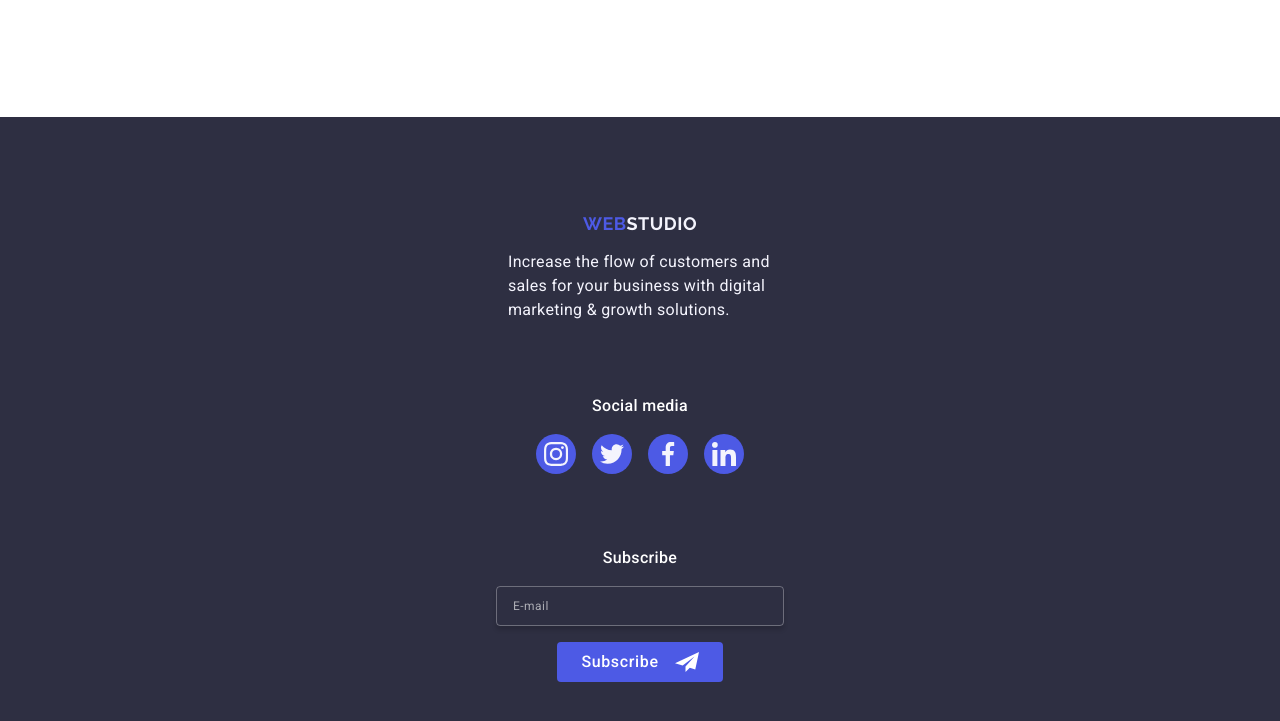
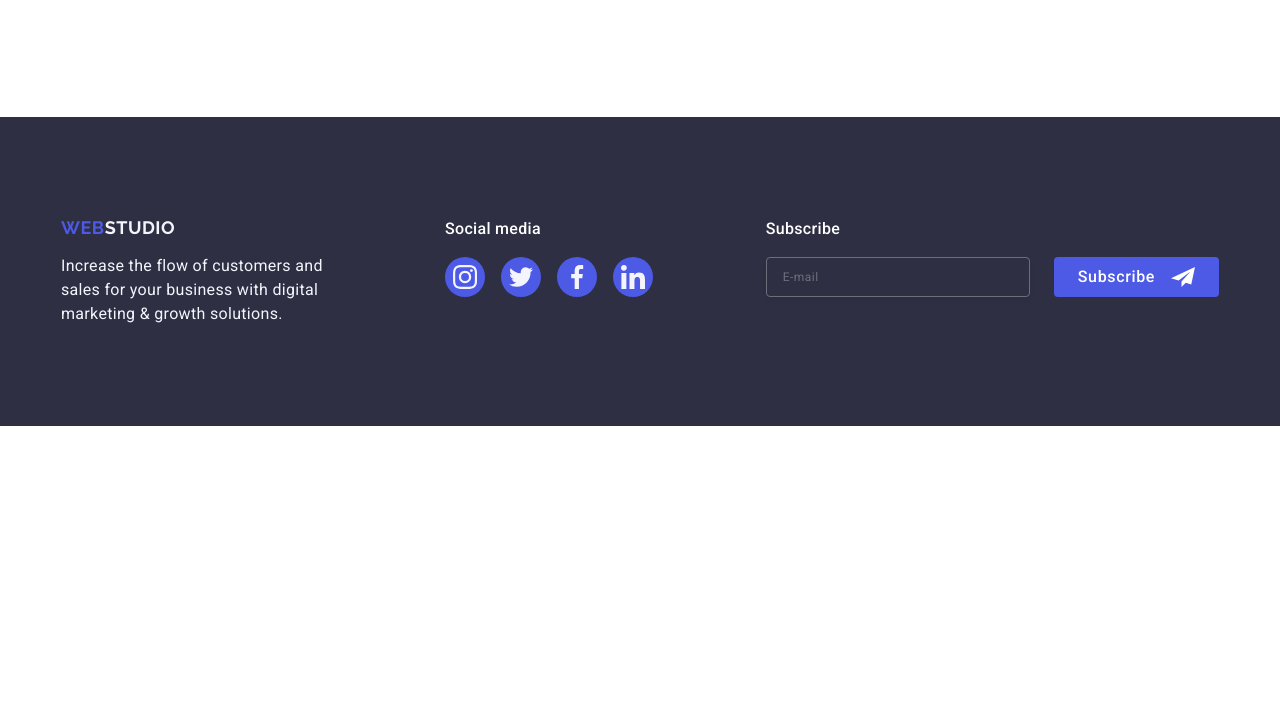
Before and after one commit to OleksiiPodorozhko/goit-markup-hw-06, a website: page index.html in a window 1280 px wide. Shown: the part 3034-3755 px from the top of the page. After the commit the page ends 3460 px from the top, so only its background shows below. Drawn offline with nearby package versions, Linux system fonts and the light colour scheme.

Commit message:
Add section Footer for tab and desktop

```diff
--- a/css/styles-old.css
+++ b/css/styles-old.css
@@ -442,7 +442,7 @@ p {
   padding-bottom: 100px;
 }
 
-footer .container {
+.footer .container {
   display: flex;
   align-items: baseline;
 }
@@ -493,11 +493,6 @@ footer .container {
 .footer-social-list {
   display: flex;
   gap: 16px;
-}
-
-.footer-social-item {
-  width: 40px;
-  height: 40px;
 }
 
 .footer-social-link {
--- a/css/styles.css
+++ b/css/styles.css
@@ -412,6 +412,12 @@ p {
   box-shadow: 0 4px 4px 0 rgba(0, 0, 0, 0.15);
 }
 
+.main-btn:hover,
+.main-btn:focus {
+  background-color: #404bbf;
+}
+
+
 @media screen and (min-width: 768px) {
   .hero {
     background-image:
@@ -793,25 +799,31 @@ p {
 /*#region Footer*/
 .footer {
   background-color: #2e2f42;
+
+  /*TODO changed*/
   padding-top: 96px;
   padding-bottom: 96px;
 }
 
-footer .container {
+.footer .container {
   display: flex;
+
+  /*TODO remove for tab*/
   flex-direction: column;
   gap: 72px;
 }
 
 .footer-block {
+  /*TODO make block for tablet*/
   display: flex;
   flex-direction: column;
   gap: 16px;
-  justify-content: center;
   align-items: center;
 }
 
 .footer-logo {
+  display: inline-block;
+  /*margin-bottom: 16px;*/
   font-weight: 700;
   font-size: 18px;
   line-height: 1.17;
@@ -819,6 +831,8 @@ footer .container {
   text-transform: uppercase;
   color: #4d5ae5;
   font-family: 'Raleway', sans-serif;
+
+  text-align: center;
 }
 
 .footer-logo-colored {
@@ -840,17 +854,12 @@ footer .container {
   line-height: 1.5;
   letter-spacing: 0.02em;
   color: #fff;
+  /*margin-bottom: 16px;*/
 }
 
 .footer-social-list {
   display: flex;
   gap: 16px;
-  justify-content: center;
-}
-
-.footer-social-item {
-  width: 40px;
-  height: 40px;
 }
 
 .footer-social-link {
@@ -875,9 +884,9 @@ footer .container {
 
 .footer-subscribe-form {
   display: flex;
+  /*gap: 24px;*/
   gap: 16px;
   flex-direction: column;
-  justify-content: center;
   align-items: center;
 }
 
@@ -888,10 +897,10 @@ footer .container {
   letter-spacing: 0.04em;
   color: #fff;
   font-family: inherit;
-  border: 1px solid rgba(255, 255, 255, 0.3);
+  border: 1px solid #fff;
   border-radius: 4px;
-  /*TODO*/
   width: 288px;
+  /*width: 264px;*/
   height: 40px;
   padding-left: 16px;
   padding-right: 16px;
@@ -899,6 +908,7 @@ footer .container {
   outline: transparent;
   transition: border-color 250ms cubic-bezier(0.4, 0, 0.2, 1);
   box-shadow: 0 4px 4px 0 rgba(0, 0, 0, 0.15);
+  opacity: 0.3;
 }
 
 .footer-email-input::placeholder {
@@ -906,7 +916,6 @@ footer .container {
   font-size: 12px;
   line-height: 2;
   letter-spacing: 0.04em;
-  opacity: 0.6;
   color: #fff;
 }
 
@@ -930,7 +939,7 @@ footer .container {
   font-size: 16px;
   line-height: 1.5;
   letter-spacing: 0.04em;
-  text-align: center;
+  /*text-align: center;*/
 }
 
 .footer-subscribe-btn:hover,
@@ -943,7 +952,65 @@ footer .container {
   fill: #fff;
   margin-left: 16px;
 }
+
+@media screen and (min-width: 768px) {
+  .footer {
+    padding-top: 96px;
+    padding-bottom: 96px;
+  }
+
+  .footer .container {
+    /*display: flex;*/
+
+    /*TODO remove for tab*/
+    flex-direction: row;
+    flex-wrap: wrap;
+
+    gap: 72px 24px;
+    /*TODO added for tab*/
+    padding-right: 92px;
+    padding-left: 92px;
+  }
+
+  .footer-block {
+    align-items: flex-start;
+  }
+
+
+  .footer-subscribe-form {
+    gap: 24px;
+    flex-direction: row;
+  }
+
+  .footer-email-input {
+    width: 264px;
+  }
+}
+
+@media screen and (min-width: 1158px) {
+  .footer {
+    padding-top: 100px;
+    padding-bottom: 100px;
+  }
+
+  .footer .container {
+    flex-wrap: nowrap;
+    gap: 0;
+    padding-right: 0;
+    padding-left: 0;
+  }
+
+  .footer-block:first-child {
+    margin-right: 120px;
+  }
+
+  .footer-block:last-child {
+    margin-left: auto;
+    margin-right: 0;
+  }
+}
 /*#endregion*/
+
 
 /*TODO*/
 /*#region Modal*/
```
